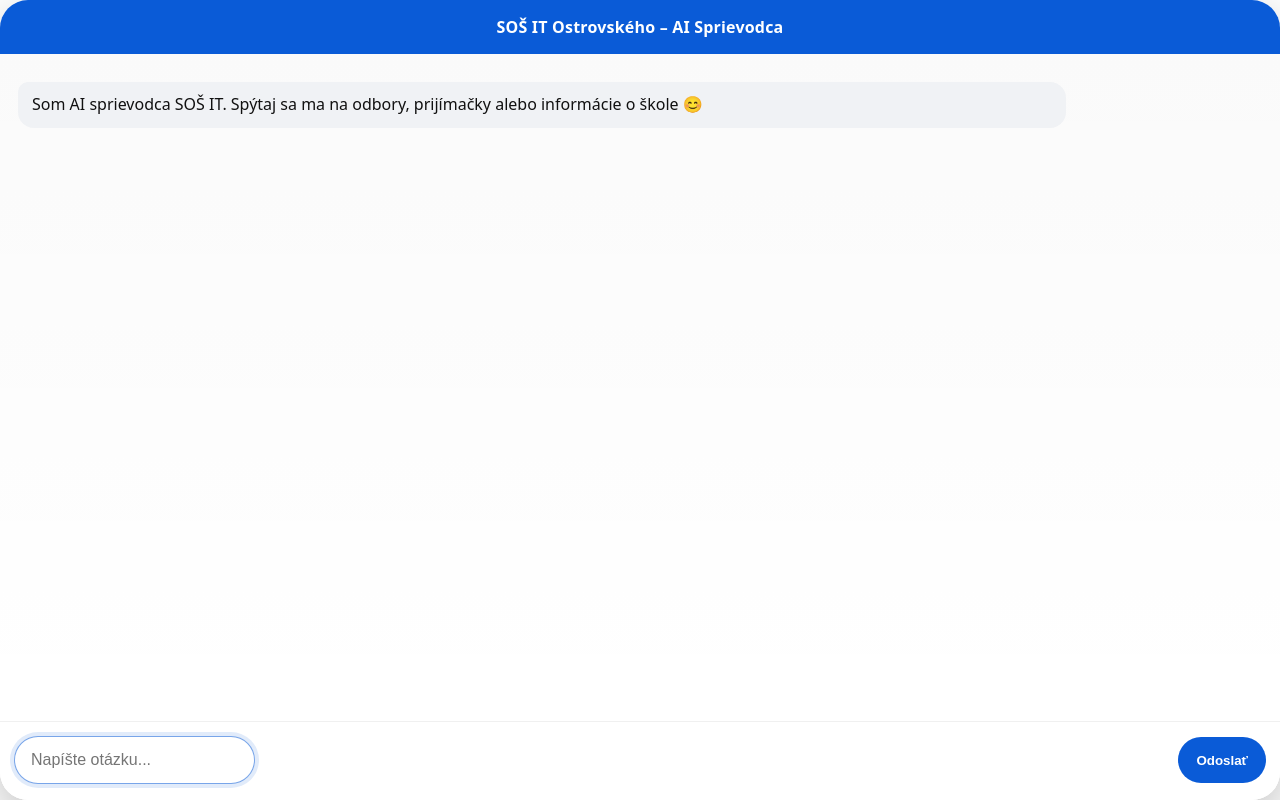
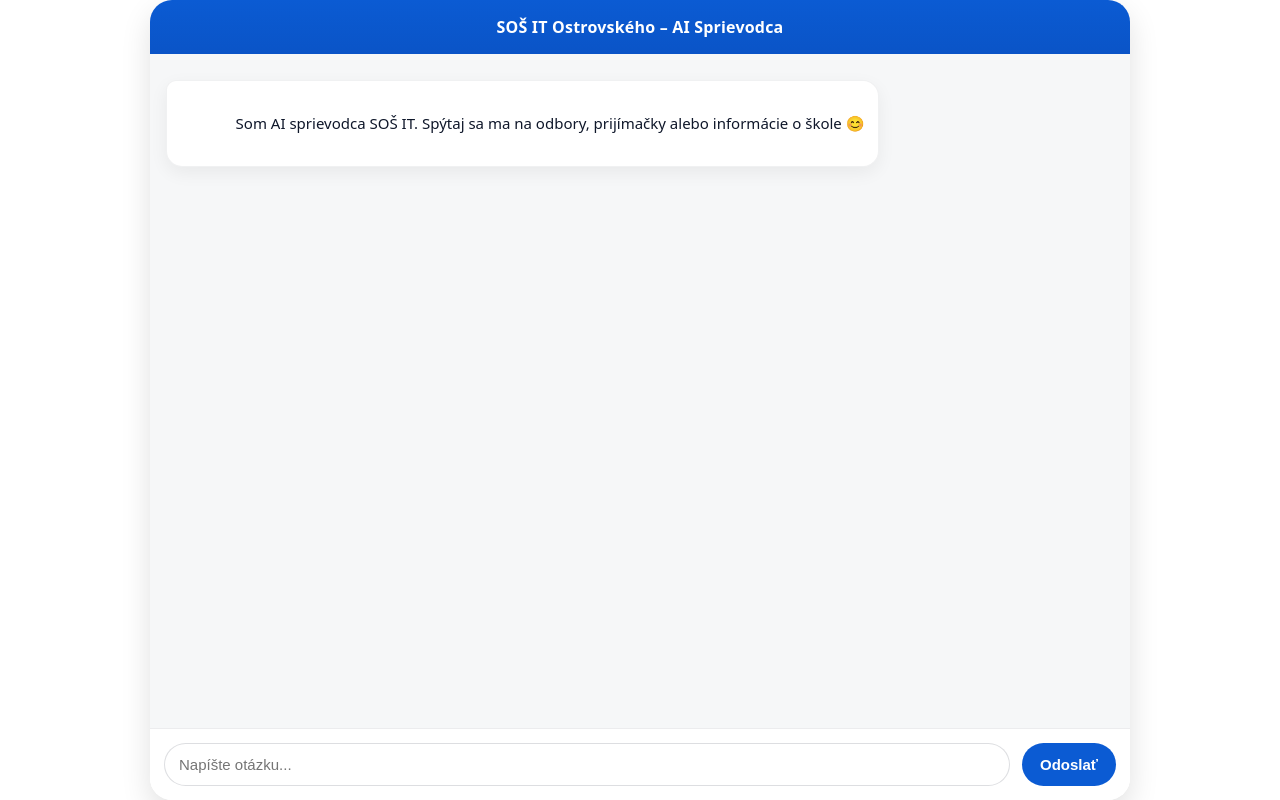
Before and after one commit to davidkogy-maker/sos-it-chat-bot, a Flask app: page / in a window 1280 px wide. Run offline with Flask 3, Linux system fonts and the light colour scheme.

Commit message:
Update index.html

```diff
--- a/templates/index.html
+++ b/templates/index.html
@@ -2,234 +2,267 @@
 <html lang="sk">
 <head>
   <meta charset="utf-8" />
-  <meta name="viewport" content="width=device-width,initial-scale=1,viewport-fit=cover" />
-  <title>SOŠ IT Ostrovského - AI Sprievodca</title>
-
+  <meta name="viewport" content="width=device-width,initial-scale=1" />
+  <title>SOŠ IT Ostrovského – AI Sprievodca</title>
   <style>
-    /* 1) FULLSCREEN v iframe/webframe */
-    html, body {
-      width: 100%;
-      height: 100%;
-      margin: 0;
-      padding: 0;
-      overflow: hidden; /* nech nevzniká “druhé scrollovanie” okolo appky */
-      background: transparent; /* nech sa vie pekne miešať s tvojím containerom */
-      font-family: system-ui, -apple-system, Segoe UI, Roboto, Arial, sans-serif;
+    :root{
+      --blue:#0b5bd3;
+      --blue2:#0a54c7;
+      --bg:#ffffff;
+      --panel:#f3f4f6;
+      --bubble:#e9edf3;
+      --text:#0f172a;
+      --muted:#64748b;
+      --radius:22px;
+      --shadow:0 12px 30px rgba(0,0,0,.12);
+      --maxW: 980px; /* ak chceš aby na PC nebolo extrémne široké */
     }
 
-    /* Root musí mať 100% výšku */
-    #app {
-      width: 100vw;
-      height: 100vh; /* v iframe je to presne výška iframe */
-      display: flex;
-      align-items: center;
-      justify-content: center;
+    /* FULLSCREEN voči rodičovi (iframe / container v 3DVista) */
+    html, body {
+      width:100%;
+      height:100%;
+      margin:0;
+      padding:0;
+      background: transparent; /* nech si to rieši 3DVista container */
+      overflow:hidden;
+      font-family: system-ui, -apple-system, Segoe UI, Roboto, Arial, sans-serif;
+      color:var(--text);
     }
 
-    /* 2) Samotná karta chatu: nech vyplní celý priestor rodiča */
-    .chat-shell {
-      width: 100%;
-      height: 100%;
-      max-width: none;       /* dôležité: nech to nie je “len v strede” */
-      max-height: none;
-      background: rgba(255,255,255,0.92);
-      border-radius: 28px;
-      box-shadow: 0 18px 50px rgba(0,0,0,0.25);
-      overflow: hidden;
-      display: flex;
-      flex-direction: column;
+    /* Root wrapper vždy 100% */
+    #app{
+      width:100%;
+      height:100%;
+      display:flex;
+      align-items:stretch;
+      justify-content:center;
     }
 
-    /* Ak chceš v 3D Viste mať úplne ostré rohy (keď je container už rounded),
-       môžeš toto prepnúť na 0px */
-    @media (max-width: 520px) {
-      .chat-shell { border-radius: 22px; }
+    /* Shell vyplní celú plochu, ale vie mať max šírku */
+    .shell{
+      width:100%;
+      height:100%;
+      max-width: var(--maxW);
+      display:flex;
+      padding: 0; /* nech je to “edge-to-edge” v containery */
+      box-sizing:border-box;
     }
 
-    .chat-header {
-      background: #0a5bd7;
-      color: #fff;
-      padding: 16px 18px;
-      text-align: center;
-      font-weight: 700;
-      letter-spacing: 0.2px;
-      flex: 0 0 auto;
+    /* Karta chatu vyplní celý shell */
+    .chat{
+      width:100%;
+      height:100%;
+      display:flex;
+      flex-direction:column;
+      background: rgba(255,255,255,.92);
+      backdrop-filter: blur(6px);
+      border-radius: var(--radius);
+      box-shadow: var(--shadow);
+      overflow:hidden;
     }
 
-    .chat-body {
-      flex: 1 1 auto;
-      overflow-y: auto;
-      padding: 18px;
-      background: linear-gradient(180deg, rgba(0,0,0,0.02), rgba(0,0,0,0.00));
+    /* Header */
+    .header{
+      flex: 0 0 auto;
+      background: linear-gradient(180deg, var(--blue), var(--blue2));
+      color:#fff;
+      font-weight:700;
+      text-align:center;
+      padding: 16px 14px;
+      letter-spacing:.2px;
+      font-size: 16px;
     }
 
-    .msg {
-      max-width: 82%;
+    /* Messages area = zvyšok priestoru */
+    .messages{
+      flex: 1 1 auto;
+      min-height:0; /* dôležité aby scroll fungoval v flex */
+      padding: 16px;
+      overflow:auto;
+      background: rgba(243,244,246,.75);
+    }
+
+    .row{
+      display:flex;
+      margin: 10px 0;
+    }
+    .row.user{ justify-content:flex-end; }
+    .row.bot{ justify-content:flex-start; }
+
+    .bubble{
+      max-width: 88%;
       padding: 12px 14px;
       border-radius: 16px;
-      margin: 10px 0;
       line-height: 1.35;
+      font-size: 15px;
+      white-space: pre-wrap;
       word-wrap: break-word;
-      white-space: pre-wrap;
+      box-shadow: 0 6px 18px rgba(0,0,0,.06);
     }
-    .msg.bot {
-      background: rgba(240,242,245,0.95);
-      color: #111;
+    .row.user .bubble{
+      background: var(--blue);
+      color:#fff;
+      border-top-right-radius: 10px;
+    }
+    .row.bot .bubble{
+      background: #ffffff;
+      color: var(--text);
       border-top-left-radius: 10px;
-      margin-right: auto;
-    }
-    .msg.user {
-      background: #0a5bd7;
-      color: #fff;
-      border-top-right-radius: 10px;
-      margin-left: auto;
+      border: 1px solid rgba(15,23,42,.06);
     }
 
-    .chat-footer {
-      flex: 0 0 auto;
-      padding: 14px 14px 16px;
-      background: rgba(255,255,255,0.95);
-      border-top: 1px solid rgba(0,0,0,0.06);
-      display: flex;
-      gap: 12px;
-      align-items: center;
+    .hint{
+      color: var(--muted);
+      font-size: 12px;
+      margin-top: 6px;
     }
 
-    .input {
-      flex: 1;
-      height: 46px;
-      padding: 0 16px;
-      border-radius: 999px;
-      border: 1px solid rgba(0,0,0,0.12);
-      outline: none;
-      font-size: 16px;
-      background: #fff;
-    }
-    .input:focus {
-      border-color: rgba(10,91,215,0.55);
-      box-shadow: 0 0 0 4px rgba(10,91,215,0.12);
+    /* Input bar */
+    .composer{
+      flex: 0 0 auto;
+      display:flex;
+      gap: 12px;
+      padding: 14px;
+      background: rgba(255,255,255,.9);
+      border-top: 1px solid rgba(15,23,42,.08);
     }
 
-    .btn {
-      height: 46px;
-      padding: 0 18px;
+    .input{
+      flex: 1 1 auto;
+      border: 1px solid rgba(15,23,42,.14);
+      border-radius: 999px;
+      padding: 12px 14px;
+      font-size: 15px;
+      outline:none;
+      background:#fff;
+    }
+    .input:focus{
+      border-color: rgba(11,91,211,.55);
+      box-shadow: 0 0 0 3px rgba(11,91,211,.15);
+    }
+
+    .btn{
+      flex: 0 0 auto;
       border: none;
       border-radius: 999px;
-      background: #0a5bd7;
-      color: #fff;
+      padding: 12px 18px;
       font-weight: 700;
-      cursor: pointer;
-      white-space: nowrap;
+      font-size: 15px;
+      cursor:pointer;
+      background: var(--blue);
+      color:#fff;
     }
-    .btn:disabled {
-      opacity: 0.55;
-      cursor: not-allowed;
+    .btn:disabled{
+      opacity:.65;
+      cursor:not-allowed;
     }
 
-    .hint {
-      font-size: 13px;
-      opacity: 0.75;
-      margin-top: 6px;
+    /* Keď je tvoj 3DVista container menší/na výšku: jemne zmenšíme paddingy */
+    @media (max-height: 520px){
+      .header{ padding: 12px 12px; font-size: 15px; }
+      .messages{ padding: 12px; }
+      .composer{ padding: 10px; gap: 10px; }
+      .input{ padding: 10px 12px; }
+      .btn{ padding: 10px 14px; }
+    }
+
+    /* Ak chceš aby karta bola úplne “edge-to-edge” bez radiusu v malom containery */
+    @media (max-width: 520px){
+      .chat{ border-radius: 18px; }
+      .bubble{ max-width: 92%; }
     }
   </style>
 </head>
 
 <body>
   <div id="app">
-    <div class="chat-shell">
-      <div class="chat-header">SOŠ IT Ostrovského – AI Sprievodca</div>
+    <div class="shell">
+      <div class="chat" role="application" aria-label="AI chat">
+        <div class="header">SOŠ IT Ostrovského – AI Sprievodca</div>
 
-      <div id="chatBody" class="chat-body">
-        <div class="msg bot">Som AI sprievodca SOŠ IT. Spýtaj sa ma na odbory, prijímačky alebo informácie o škole 😊</div>
+        <div id="messages" class="messages" aria-live="polite">
+          <div class="row bot">
+            <div class="bubble">
+              Som AI sprievodca SOŠ IT. Spýtaj sa ma na odbory, prijímačky alebo informácie o škole 😊
+            </div>
+          </div>
+        </div>
+
+        <form id="composer" class="composer" autocomplete="off">
+          <input id="input" class="input" type="text" placeholder="Napíšte otázku..." />
+          <button id="send" class="btn" type="submit">Odoslať</button>
+        </form>
       </div>
-
-      <form id="chatForm" class="chat-footer" autocomplete="off">
-        <div style="flex:1;">
-          <input id="chatInput" class="input" type="text" placeholder="Napíšte otázku..." />
-          <div class="hint" id="hint" style="display:none;"></div>
-        </div>
-        <button id="sendBtn" class="btn" type="submit">Odoslať</button>
-      </form>
     </div>
   </div>
 
   <script>
-    const chatBody = document.getElementById('chatBody');
-    const chatForm = document.getElementById('chatForm');
-    const chatInput = document.getElementById('chatInput');
-    const sendBtn = document.getElementById('sendBtn');
-    const hint = document.getElementById('hint');
+    const messagesEl = document.getElementById('messages');
+    const formEl = document.getElementById('composer');
+    const inputEl = document.getElementById('input');
+    const sendBtn = document.getElementById('send');
 
-    function addMsg(text, who) {
-      const div = document.createElement('div');
-      div.className = 'msg ' + who;
-      div.textContent = text;
-      chatBody.appendChild(div);
-      chatBody.scrollTop = chatBody.scrollHeight;
+    function addMessage(text, who) {
+      const row = document.createElement('div');
+      row.className = 'row ' + (who === 'user' ? 'user' : 'bot');
+
+      const bubble = document.createElement('div');
+      bubble.className = 'bubble';
+      bubble.textContent = text;
+
+      row.appendChild(bubble);
+      messagesEl.appendChild(row);
+
+      // scroll dole
+      messagesEl.scrollTop = messagesEl.scrollHeight;
+      return bubble;
     }
 
-    function setHint(text) {
-      if (!text) {
-        hint.style.display = 'none';
-        hint.textContent = '';
-        return;
-      }
-      hint.style.display = 'block';
-      hint.textContent = text;
+    function setBusy(busy) {
+      sendBtn.disabled = busy;
+      inputEl.disabled = busy;
     }
 
-    async function sendMessage(message) {
-      // UI lock
-      sendBtn.disabled = true;
-      chatInput.disabled = true;
+    async function sendMessage(q) {
+      setBusy(true);
+      addMessage(q, 'user');
+
+      // placeholder odpoveď
+      const placeholder = addMessage('...', 'bot');
 
       try {
         const res = await fetch('/chat', {
           method: 'POST',
           headers: { 'Content-Type': 'application/json' },
-          body: JSON.stringify({ message })
+          body: JSON.stringify({ message: q })
         });
 
+        // ak backend vráti 200 aj pri chybe, ošetrujeme aj to
         const data = await res.json().catch(() => ({}));
 
-        // server môže vracať { reply: "..."} alebo { error: "..."} – ošetríme oboje
-        if (data && typeof data.reply === 'string' && data.reply.trim()) {
-          addMsg(data.reply.trim(), 'bot');
-          setHint('');
-        } else {
-          // nech to nehovorí o API limite
-          addMsg('Momentálne je veľa ľudí naraz. Skús to prosím o pár sekúnd.', 'bot');
-          // ak server posiela retryAfter (sekundy), zobrazíme len “hint” nenápadne
-          if (typeof data.retry_after === 'number') {
-            setHint('Tip: Skús to o ' + Math.ceil(data.retry_after) + ' sek.');
-          } else {
-            setHint('');
-          }
+        if (!res.ok || !data || typeof data.reply !== 'string' || !data.reply.trim()) {
+          throw new Error('bad_response');
         }
+
+        placeholder.textContent = data.reply;
       } catch (e) {
-        addMsg('Momentálne je veľa ľudí naraz. Skús to prosím o pár sekúnd.', 'bot');
-        setHint('');
+        // “neprezrádzaj API limit” – iba ľudská hláška
+        placeholder.textContent = 'Momentálne je veľa ľudí naraz. Skús to prosím o chvíľu.';
       } finally {
-        sendBtn.disabled = false;
-        chatInput.disabled = false;
-        chatInput.focus();
+        setBusy(false);
+        inputEl.value = '';
+        inputEl.focus();
+        messagesEl.scrollTop = messagesEl.scrollHeight;
       }
     }
 
-    chatForm.addEventListener('submit', (e) => {
-      e.preventDefault();
-      const msg = (chatInput.value || '').trim();
-      if (!msg) return;
-
-      addMsg(msg, 'user');
-      chatInput.value = '';
-      setHint('');
-
-      sendMessage(msg);
+    formEl.addEventListener('submit', (ev) => {
+      ev.preventDefault();
+      const q = (inputEl.value || '').trim();
+      if (!q) return;
+      sendMessage(q);
     });
-
-    // UX: enter hneď píše, fokus nech je ready
-    chatInput.focus();
   </script>
 </body>
 </html>
```
